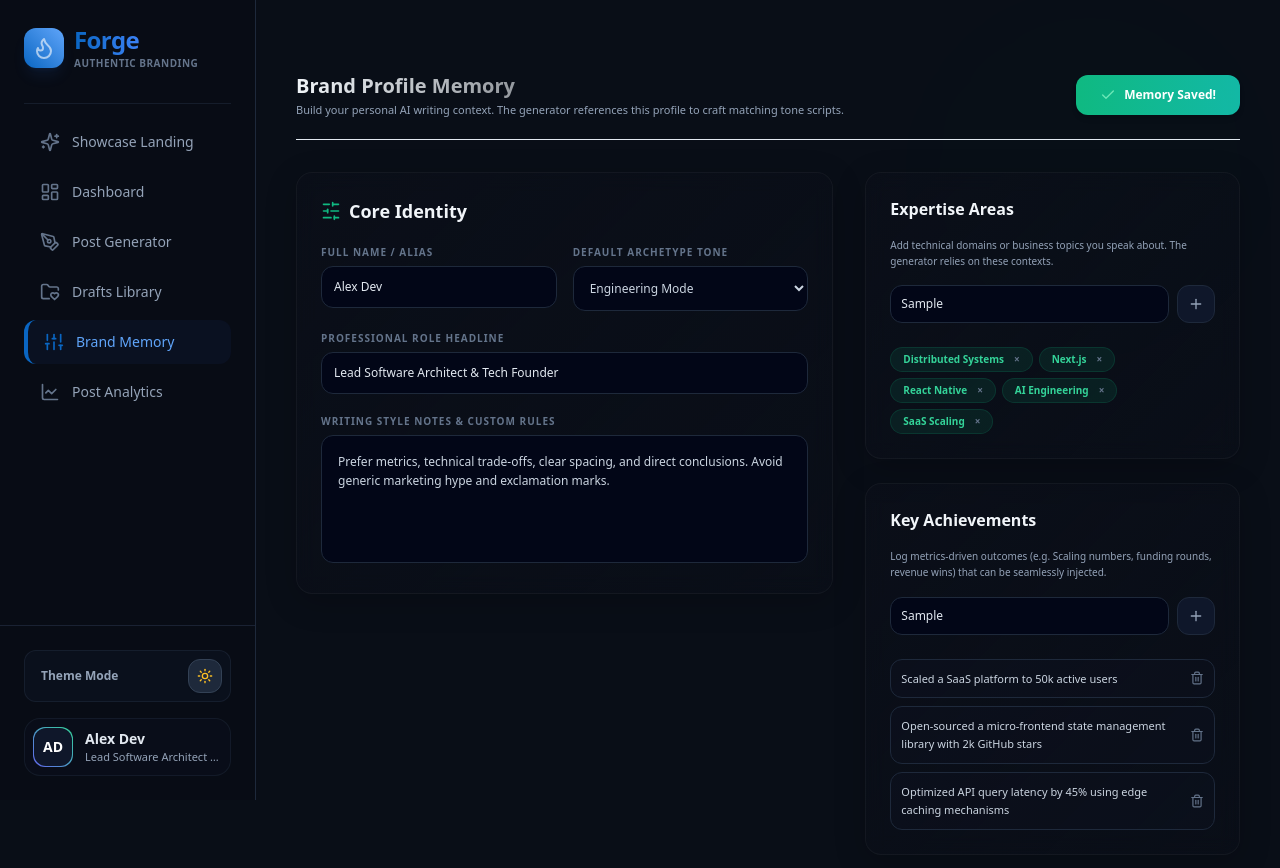
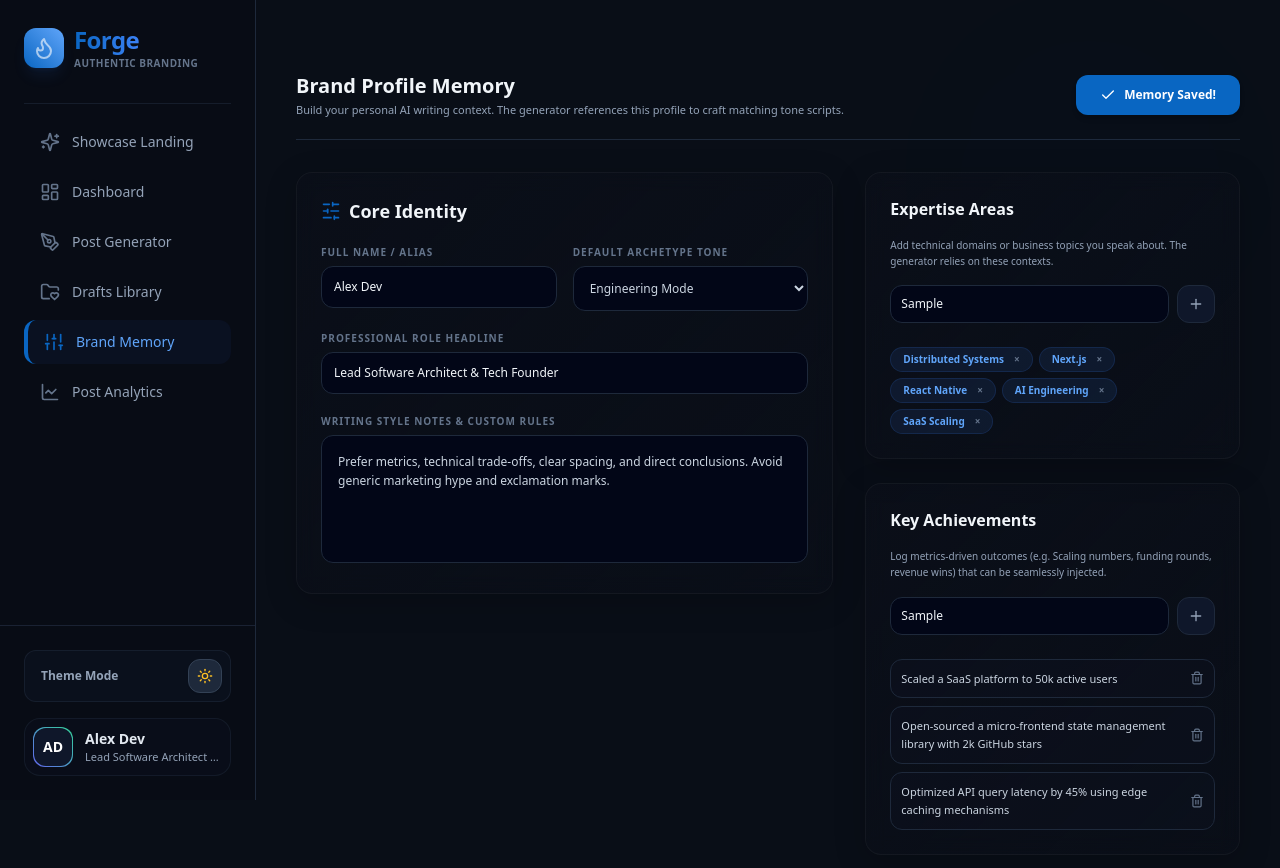
Before and after one commit to SARTHAKSONAWANE01/Linkedin-Post-Generator, a Next.js app: page /settings/brand-profile in a window 1280 px wide. Both pictures are taken after typing "Sample", "Sample" into the empty fields and a click on the button "Save Memory Configuration". Shown: the top 868 px of the page. Built offline with nearby package versions, Linux system fonts and the light colour scheme.

Commit message:
style: re-skin Brand Profile editor forms and text controls for better light mode contrast

```diff
--- a/src/app/settings/brand-profile/page.tsx
+++ b/src/app/settings/brand-profile/page.tsx
@@ -71,15 +71,15 @@ export default function BrandProfilePage() {
 
   return (
     <div className="space-y-8 relative">
-      <div className="glow-blob w-[400px] h-[400px] bg-emerald-500/5 top-[-100px] right-[-50px]" />
+      <div className="glow-blob w-[400px] h-[400px] bg-[#0A66C2]/5 top-[-100px] right-[-50px]" />
 
       {/* Header */}
-      <div className="flex flex-col md:flex-row md:items-center justify-between gap-4 border-b border-slate-200 dark:border-slate-850 pb-5">
+      <div className="flex flex-col md:flex-row md:items-center justify-between gap-4 border-b border-slate-200 dark:border-slate-800 pb-5">
         <div>
-          <h1 className="text-xl font-bold bg-gradient-to-r from-slate-800 to-slate-650 dark:from-slate-100 dark:to-slate-350 bg-clip-text text-transparent">
+          <h1 className="text-xl font-bold text-slate-900 dark:text-slate-100">
             Brand Profile Memory
           </h1>
-          <p className="text-slate-400 text-[11px] mt-0.5">
+          <p className="text-slate-500 dark:text-slate-400 text-[11px] mt-0.5">
             Build your personal AI writing context. The generator references this profile to craft matching tone scripts.
           </p>
         </div>
@@ -87,7 +87,7 @@ export default function BrandProfilePage() {
         <button
           onClick={handleSave}
           disabled={isSaving}
-          className="px-6 py-3 rounded-xl bg-gradient-to-r from-emerald-500 to-teal-500 text-white font-extrabold text-xs shadow-md hover:scale-[1.02] active:scale-95 smooth-transition disabled:opacity-50 flex items-center justify-center gap-2"
+          className="px-6 py-3 rounded-xl bg-[#0A66C2] hover:bg-[#004182] text-white font-extrabold text-xs shadow-md hover:scale-[1.02] active:scale-95 smooth-transition disabled:opacity-50 flex items-center justify-center gap-2"
         >
           {isSaving ? (
             <>
@@ -96,7 +96,7 @@ export default function BrandProfilePage() {
             </>
           ) : saveCompleted ? (
             <>
-              <Check className="w-4 h-4 text-emerald-300" />
+              <Check className="w-4 h-4 text-white" />
               Memory Saved!
             </>
           ) : (
@@ -112,9 +112,9 @@ export default function BrandProfilePage() {
       <div className="grid grid-cols-1 lg:grid-cols-12 gap-8 items-start">
         {/* Left Side: General Profile Setup (7 cols) */}
         <div className="lg:col-span-7 space-y-6">
-          <div className="glass-card rounded-2xl border border-slate-200/10 p-6 space-y-5">
-            <h2 className="text-lg font-bold text-slate-100 flex items-center gap-2">
-              <SlidersHorizontal className="w-5 h-5 text-emerald-500" />
+          <div className="glass-card rounded-2xl p-6 space-y-5">
+            <h2 className="text-lg font-bold text-slate-900 dark:text-slate-100 flex items-center gap-2">
+              <SlidersHorizontal className="w-5 h-5 text-[#0A66C2]" />
               Core Identity
             </h2>
 
@@ -128,7 +128,7 @@ export default function BrandProfilePage() {
                   type="text"
                   value={name}
                   onChange={(e) => setName(e.target.value)}
-                  className="w-full p-3 rounded-xl bg-slate-50 dark:bg-slate-950 border border-slate-200 dark:border-slate-800 text-xs outline-none focus:border-emerald-500/50 text-slate-200 smooth-transition"
+                  className="w-full p-3 rounded-xl bg-slate-50 dark:bg-slate-950 border border-slate-205 dark:border-slate-800 text-xs outline-none focus:border-[#0A66C2]/50 text-slate-900 dark:text-slate-100 smooth-transition placeholder-slate-400"
                   placeholder="e.g. Alex Dev"
                 />
               </div>
@@ -141,7 +141,7 @@ export default function BrandProfilePage() {
                 <select
                   value={tone}
                   onChange={(e) => setTone(e.target.value)}
-                  className="w-full p-3 rounded-xl bg-slate-50 dark:bg-slate-950 border border-slate-200 dark:border-slate-800 text-xs outline-none focus:border-emerald-500/50 text-slate-400 dark:text-slate-300 smooth-transition"
+                  className="w-full p-3 rounded-xl bg-slate-50 dark:bg-slate-950 border border-slate-205 dark:border-slate-800 text-xs outline-none focus:border-[#0A66C2]/50 text-slate-800 dark:text-slate-300 smooth-transition"
                 >
                   <option value="Engineering">Engineering Mode</option>
                   <option value="Founder">Founder Mode</option>
@@ -161,7 +161,7 @@ export default function BrandProfilePage() {
                 type="text"
                 value={role}
                 onChange={(e) => setRole(e.target.value)}
-                className="w-full p-3 rounded-xl bg-slate-50 dark:bg-slate-950 border border-slate-200 dark:border-slate-800 text-xs outline-none focus:border-emerald-500/50 text-slate-200 smooth-transition"
+                className="w-full p-3 rounded-xl bg-slate-50 dark:bg-slate-950 border border-slate-205 dark:border-slate-800 text-xs outline-none focus:border-[#0A66C2]/50 text-slate-900 dark:text-slate-100 smooth-transition placeholder-slate-400"
                 placeholder="e.g. Lead Software Architect & Tech Founder"
               />
             </div>
@@ -174,7 +174,7 @@ export default function BrandProfilePage() {
               <textarea
                 value={styleNotes}
                 onChange={(e) => setStyleNotes(e.target.value)}
-                className="w-full h-32 p-4 rounded-xl bg-slate-50 dark:bg-slate-950 border border-slate-200 dark:border-slate-800 outline-none focus:border-emerald-500/50 text-xs leading-relaxed text-slate-350 dark:text-slate-300 resize-none smooth-transition"
+                className="w-full h-32 p-4 rounded-xl bg-slate-50 dark:bg-slate-950 border border-slate-205 dark:border-slate-800 outline-none focus:border-[#0A66C2]/50 text-xs leading-relaxed text-slate-800 dark:text-slate-300 resize-none smooth-transition placeholder-slate-400"
                 placeholder="Instruct the AI: e.g. Prefer short punchy bullets, avoid corporate adjectives, use plain developers wording..."
               />
             </div>
@@ -184,9 +184,9 @@ export default function BrandProfilePage() {
         {/* Right Side: Tags and Achievements (5 cols) */}
         <div className="lg:col-span-5 space-y-6">
           {/* Expertise tag builder */}
-          <div className="glass-card rounded-2xl border border-slate-200/10 p-6 space-y-4">
-            <h2 className="text-base font-bold text-slate-100">Expertise Areas</h2>
-            <p className="text-slate-400 text-[10px] leading-relaxed">
+          <div className="glass-card rounded-2xl p-6 space-y-4">
+            <h2 className="text-base font-bold text-slate-900 dark:text-slate-100">Expertise Areas</h2>
+            <p className="text-slate-500 dark:text-slate-400 text-[10px] leading-relaxed">
               Add technical domains or business topics you speak about. The generator relies on these contexts.
             </p>
 
@@ -197,12 +197,12 @@ export default function BrandProfilePage() {
                 value={newExpertise}
                 onChange={(e) => setNewExpertise(e.target.value)}
                 onKeyDown={(e) => e.key === "Enter" && handleAddExpertise()}
-                className="flex-1 p-2.5 rounded-xl bg-slate-50 dark:bg-slate-950 border border-slate-200 dark:border-slate-800 text-xs outline-none focus:border-emerald-500/50 text-slate-200"
+                className="flex-1 p-2.5 rounded-xl bg-slate-50 dark:bg-slate-950 border border-slate-205 dark:border-slate-800 text-xs outline-none focus:border-[#0A66C2]/50 text-slate-900 dark:text-slate-100 placeholder-slate-400"
                 placeholder="e.g. Redis Caching"
               />
               <button
                 onClick={handleAddExpertise}
-                className="p-2.5 rounded-xl bg-slate-150 hover:bg-slate-200 dark:bg-slate-900 dark:hover:bg-slate-800 text-slate-400 hover:text-slate-200 border border-slate-200 dark:border-slate-800 smooth-transition"
+                className="p-2.5 rounded-xl bg-slate-100 hover:bg-slate-200 dark:bg-slate-900 dark:hover:bg-slate-800 text-slate-500 dark:text-slate-400 hover:text-[#0A66C2] dark:hover:text-blue-450 border border-slate-205 dark:border-slate-800 smooth-transition"
               >
                 <Plus className="w-4 h-4" />
               </button>
@@ -213,12 +213,12 @@ export default function BrandProfilePage() {
               {expertise.map((tag) => (
                 <span
                   key={tag}
-                  className="inline-flex items-center gap-1.5 px-3 py-1 rounded-full bg-emerald-500/10 text-emerald-400 border border-emerald-500/15 text-[10px] font-bold"
+                  className="inline-flex items-center gap-1.5 px-3 py-1 rounded-full bg-blue-500/10 text-blue-600 dark:text-blue-400 border border-blue-500/15 text-[10px] font-bold"
                 >
                   {tag}
                   <button
                     onClick={() => handleRemoveExpertise(tag)}
-                    className="hover:text-red-400 text-slate-500 font-bold ml-1 transition"
+                    className="hover:text-red-500 text-slate-500 font-bold ml-1 transition"
                   >
                     ×
                   </button>
@@ -228,9 +228,9 @@ export default function BrandProfilePage() {
           </div>
 
           {/* Key Achievements Bullet list builder */}
-          <div className="glass-card rounded-2xl border border-slate-200/10 p-6 space-y-4">
-            <h2 className="text-base font-bold text-slate-100">Key Achievements</h2>
-            <p className="text-slate-400 text-[10px] leading-relaxed">
+          <div className="glass-card rounded-2xl p-6 space-y-4">
+            <h2 className="text-base font-bold text-slate-900 dark:text-slate-100">Key Achievements</h2>
+            <p className="text-slate-500 dark:text-slate-400 text-[10px] leading-relaxed">
               Log metrics-driven outcomes (e.g. Scaling numbers, funding rounds, revenue wins) that can be seamlessly injected.
             </p>
 
@@ -241,12 +241,12 @@ export default function BrandProfilePage() {
                 value={newAchievement}
                 onChange={(e) => setNewAchievement(e.target.value)}
                 onKeyDown={(e) => e.key === "Enter" && handleAddAchievement()}
-                className="flex-1 p-2.5 rounded-xl bg-slate-50 dark:bg-slate-950 border border-slate-200 dark:border-slate-800 text-xs outline-none focus:border-emerald-500/50 text-slate-200"
+                className="flex-1 p-2.5 rounded-xl bg-slate-50 dark:bg-slate-950 border border-slate-205 dark:border-slate-800 text-xs outline-none focus:border-[#0A66C2]/50 text-slate-900 dark:text-slate-100 placeholder-slate-400"
                 placeholder="e.g. Slashing API queries cost by 40%"
               />
               <button
                 onClick={handleAddAchievement}
-                className="p-2.5 rounded-xl bg-slate-150 hover:bg-slate-200 dark:bg-slate-900 dark:hover:bg-slate-800 text-slate-400 hover:text-slate-200 border border-slate-200 dark:border-slate-800 smooth-transition"
+                className="p-2.5 rounded-xl bg-slate-100 hover:bg-slate-200 dark:bg-slate-900 dark:hover:bg-slate-800 text-slate-500 dark:text-slate-400 hover:text-[#0A66C2] dark:hover:text-blue-450 border border-slate-205 dark:border-slate-800 smooth-transition"
               >
                 <Plus className="w-4 h-4" />
               </button>
@@ -258,12 +258,12 @@ export default function BrandProfilePage() {
                 {achievements.map((ach) => (
                   <div
                     key={ach}
-                    className="flex items-center justify-between gap-3 p-2.5 rounded-xl bg-slate-50/40 dark:bg-slate-900/20 border border-slate-200 dark:border-slate-800 text-[11px] text-slate-350 dark:text-slate-300 leading-relaxed"
+                    className="flex items-center justify-between gap-3 p-2.5 rounded-xl bg-slate-50/40 dark:bg-slate-900/20 border border-slate-200 dark:border-slate-800 text-[11px] text-slate-700 dark:text-slate-300 leading-relaxed"
                   >
                     <span>{ach}</span>
                     <button
                       onClick={() => handleRemoveAchievement(ach)}
-                      className="text-slate-500 hover:text-red-400 transition"
+                      className="text-slate-500 hover:text-red-500 dark:hover:text-red-400 transition"
                       title="Delete Achievement"
                     >
                       <Trash2 className="w-3.5 h-3.5" />
```
